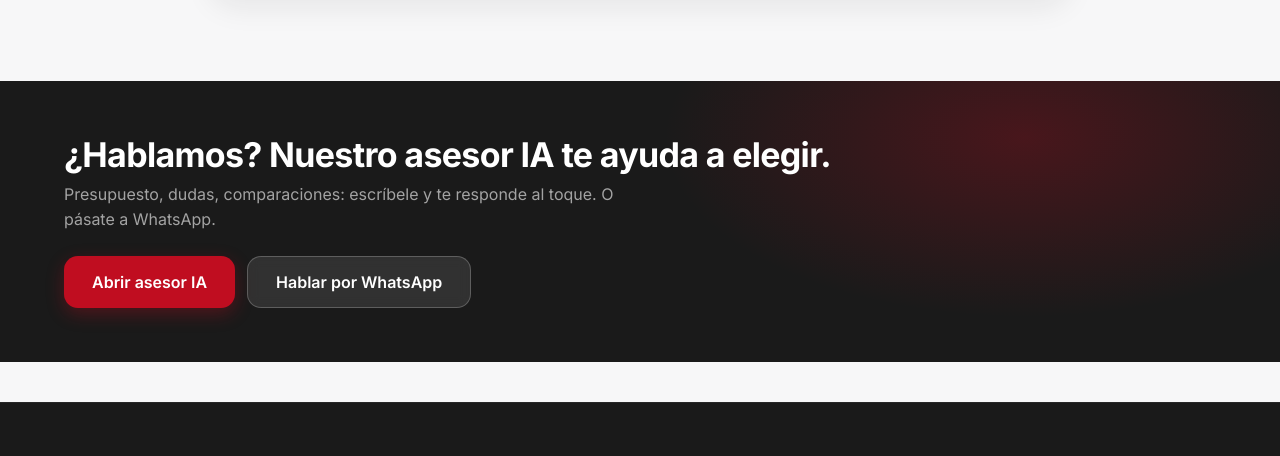
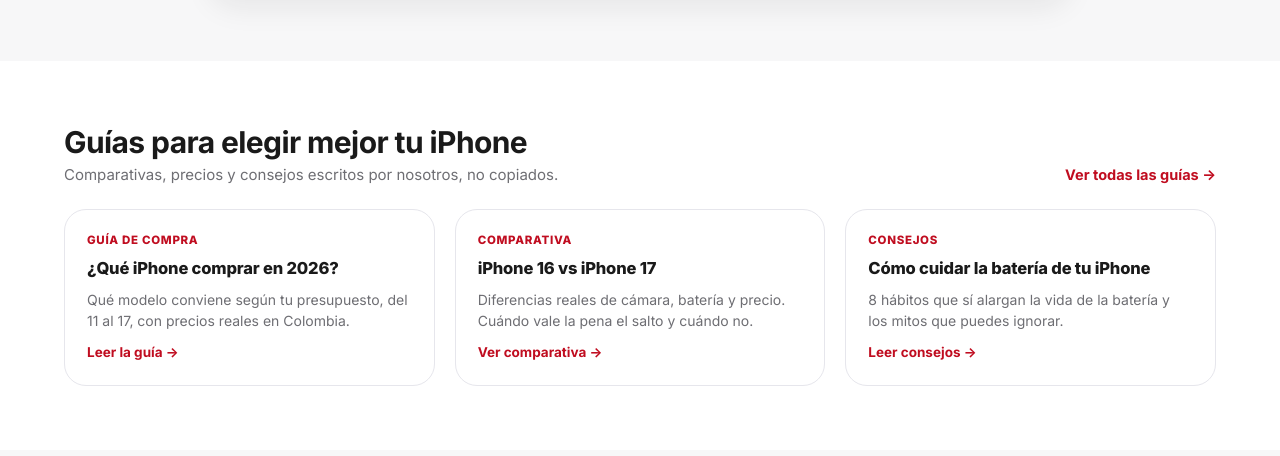
Before and after one commit to aavila573/ultracell-site, a plain HTML site: page index.html in a window 1280 px wide. Shown: the part 6351-6807 px from the top of the page. Drawn offline with Linux system fonts and the light colour scheme.

Commit message:
fix: restaurar bloque de guias del blog en el home
El commit de Supabase (f53fbd6) partio de una version anterior del archivo
y perdio la seccion 'Guias para elegir mejor tu iPhone' con los 3 enlaces
a los articulos. Se reinserta el CSS y el HTML sin tocar el checkout.

Ambas funcionalidades conviven: bloque de blog + registro en Supabase.

```diff
--- a/index.html
+++ b/index.html
@@ -797,6 +797,20 @@ details.acc .acc-body ul{padding-left:18px;display:flex;flex-direction:column;ga
   .pcard-art img{width:142px}
 }
 
+/* --- Bloque del blog en el home (SEO: enlaces internos) --- */
+.blog-teaser{background:var(--surface)}
+.blog-teaser .bt-head{display:flex;align-items:flex-end;justify-content:space-between;gap:16px;margin-bottom:22px;flex-wrap:wrap}
+.blog-teaser .bt-head h2{font-size:clamp(22px,3vw,30px);letter-spacing:-.02em}
+.blog-teaser .bt-head p{color:var(--muted);font-size:15px;margin-top:4px}
+.blog-teaser .bt-head a.see{color:var(--accent);font-weight:700;font-size:14.5px;white-space:nowrap}
+.bt-grid{display:grid;grid-template-columns:repeat(3,1fr);gap:20px}
+.bt-card{background:#fff;border:1px solid var(--line);border-radius:var(--r-lg);padding:22px;display:flex;flex-direction:column;gap:9px;transition:transform .3s,box-shadow .3s,border-color .3s;text-decoration:none;color:inherit}
+.bt-card:hover{transform:translateY(-4px);box-shadow:var(--sh-lg);border-color:#dcdce4}
+.bt-card .bt-kicker{font-size:11.5px;font-weight:800;letter-spacing:.06em;text-transform:uppercase;color:var(--accent)}
+.bt-card h3{font-size:16.5px;font-weight:750;line-height:1.3;letter-spacing:-.01em}
+.bt-card p{font-size:14px;color:var(--muted);line-height:1.5;flex:1}
+.bt-card .bt-more{font-size:13.5px;font-weight:700;color:var(--accent);margin-top:2px}
+@media(max-width:900px){.bt-grid{grid-template-columns:1fr}}
 </style>
 </head>
 <body>
@@ -2520,6 +2534,37 @@ function renderHome(main){
       <div class="quiz-body" id="quizBody"></div>
     </div>
   </div>
+  <section class="section blog-teaser">
+    <div class="container">
+      <div class="bt-head">
+        <div>
+          <h2>Guías para elegir mejor tu iPhone</h2>
+          <p>Comparativas, precios y consejos escritos por nosotros, no copiados.</p>
+        </div>
+        <a class="see" href="blog/">Ver todas las guías →</a>
+      </div>
+      <div class="bt-grid">
+        <a class="bt-card" href="blog/que-iphone-comprar-en-2026/">
+          <span class="bt-kicker">Guía de compra</span>
+          <h3>¿Qué iPhone comprar en 2026?</h3>
+          <p>Qué modelo conviene según tu presupuesto, del 11 al 17, con precios reales en Colombia.</p>
+          <span class="bt-more">Leer la guía →</span>
+        </a>
+        <a class="bt-card" href="blog/iphone-16-vs-iphone-17/">
+          <span class="bt-kicker">Comparativa</span>
+          <h3>iPhone 16 vs iPhone 17</h3>
+          <p>Diferencias reales de cámara, batería y precio. Cuándo vale la pena el salto y cuándo no.</p>
+          <span class="bt-more">Ver comparativa →</span>
+        </a>
+        <a class="bt-card" href="blog/como-cuidar-la-bateria-del-iphone/">
+          <span class="bt-kicker">Consejos</span>
+          <h3>Cómo cuidar la batería de tu iPhone</h3>
+          <p>8 hábitos que sí alargan la vida de la batería y los mitos que puedes ignorar.</p>
+          <span class="bt-more">Leer consejos →</span>
+        </a>
+      </div>
+    </div>
+  </section>
   <section class="cta-band">
     <div class="cta-inner">
       <div><h2>¿Hablamos? Nuestro asesor IA te ayuda a elegir.</h2><p>Presupuesto, dudas, comparaciones: escríbele y te responde al toque. O pásate a WhatsApp.</p></div>
```
